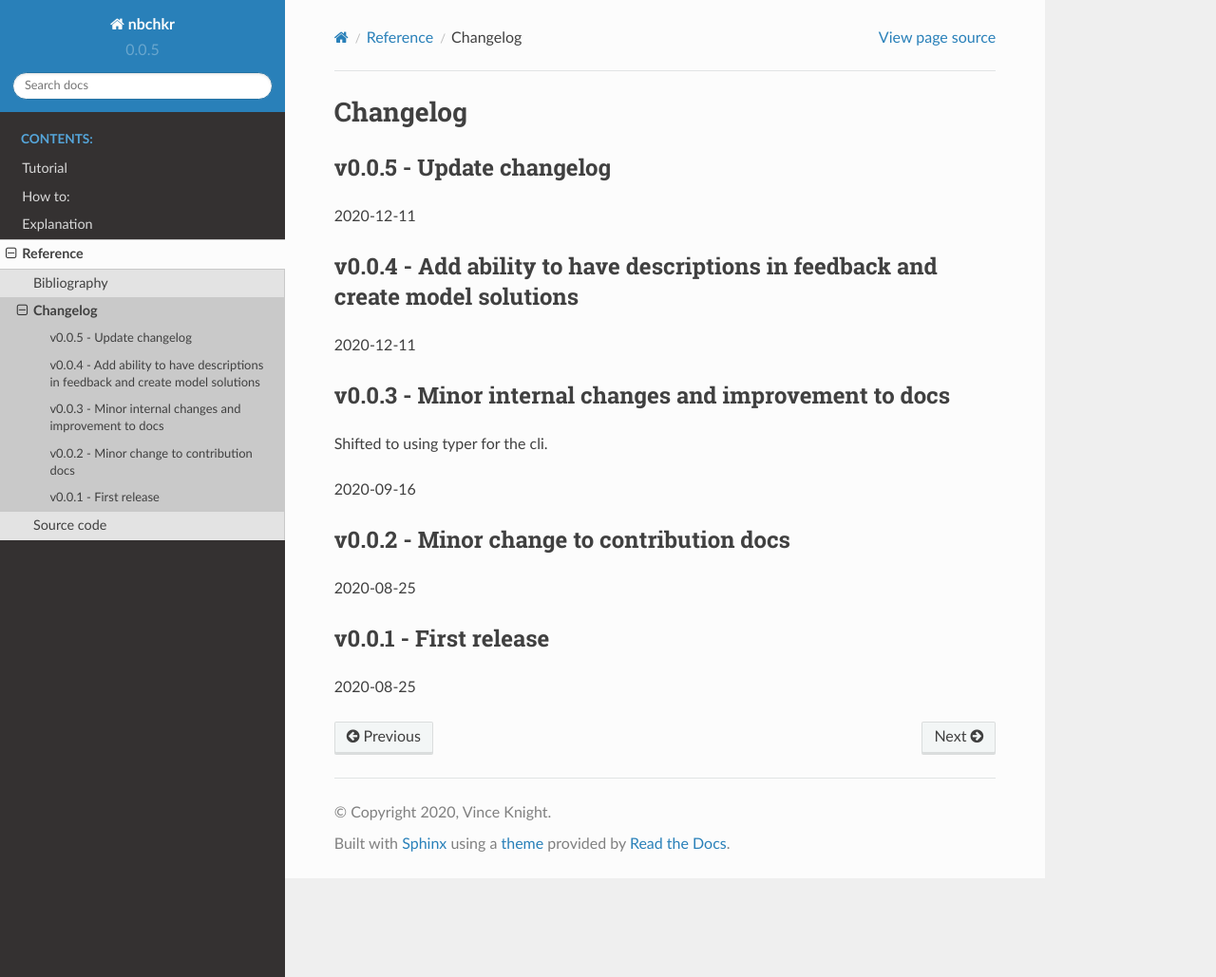
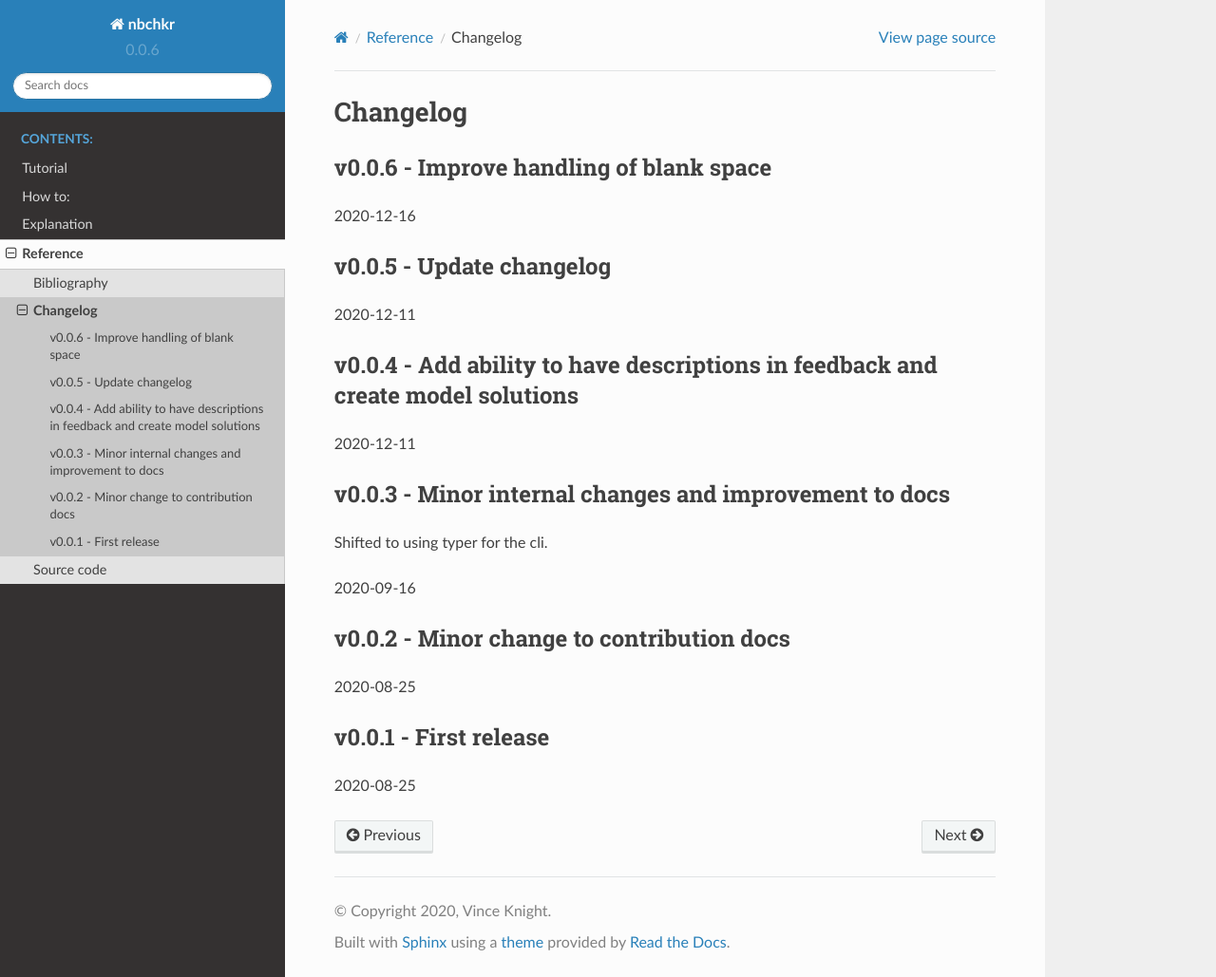
Before and after one commit to drvinceknight/nbchkr, a Sphinx documentation site: the page built from docs/reference/changelog.rst, in a window 1280 px wide and 1029 px high. Shown: the whole window at 95% size. Built offline with Sphinx 7.4.7 and the Read the Docs theme 2.0.0, drawn with Linux system fonts in a browser that asks for light colours; pages that are not in the unit, such as notebooks, are missing from menus.

Commit message:
Release v0.0.6 (#48)
* Bump release number and add release instructions.

* Update changelog

* Improve prose in changelog.

```diff
--- a/docs/howto/index.rst
+++ b/docs/howto/index.rst
@@ -16,3 +16,4 @@ How to:
    solve_an_assignment.rst
    check_a_submission.rst
    contribute.rst
+   release.rst
--- a/docs/reference/changelog.rst
+++ b/docs/reference/changelog.rst
@@ -1,5 +1,10 @@
 Changelog
 =========
+
+v0.0.6 - Improve handling of blank space
+----------------------------------------
+
+2020-12-16
 
 v0.0.5 - Update changelog
 -------------------------
--- a/src/nbchkr/version.py
+++ b/src/nbchkr/version.py
@@ -1 +1 @@
-__version__ = "0.0.5"
+__version__ = "0.0.6"
```
Also changed, not shown: 1 other file.
